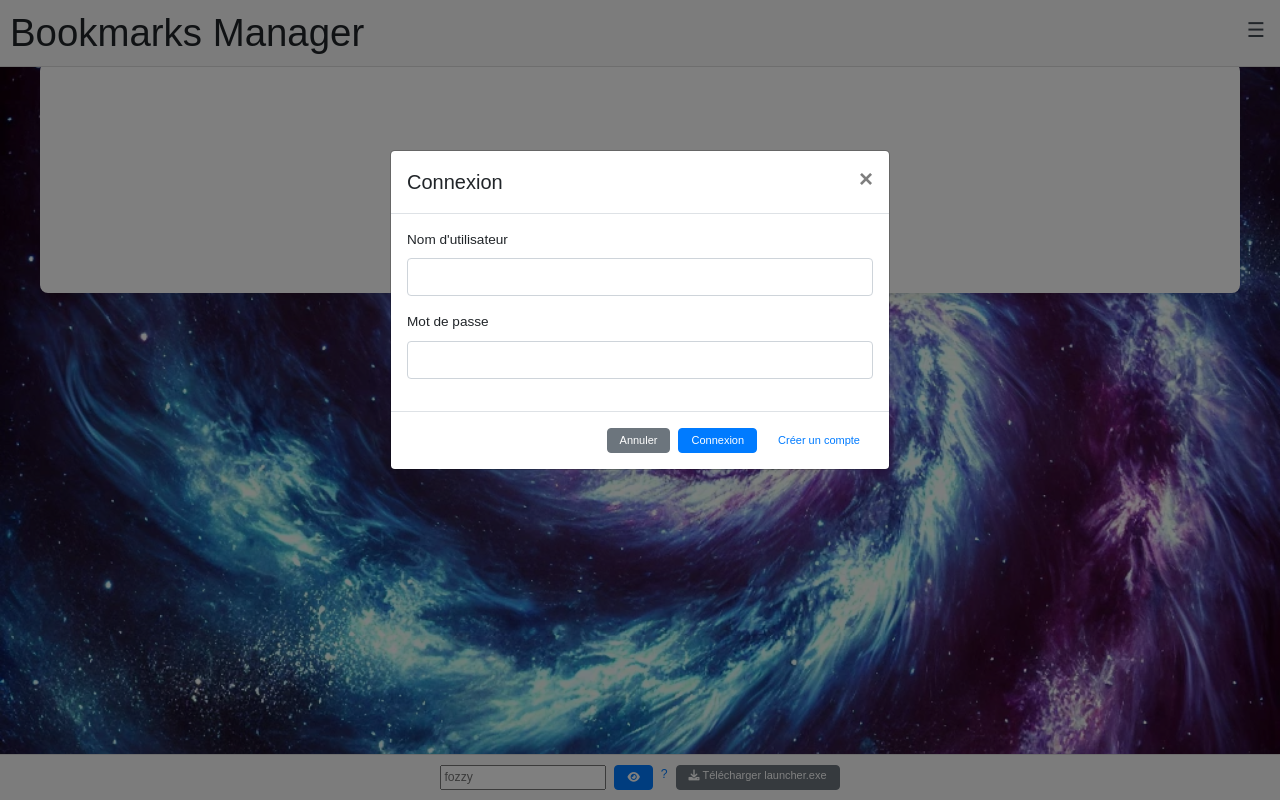
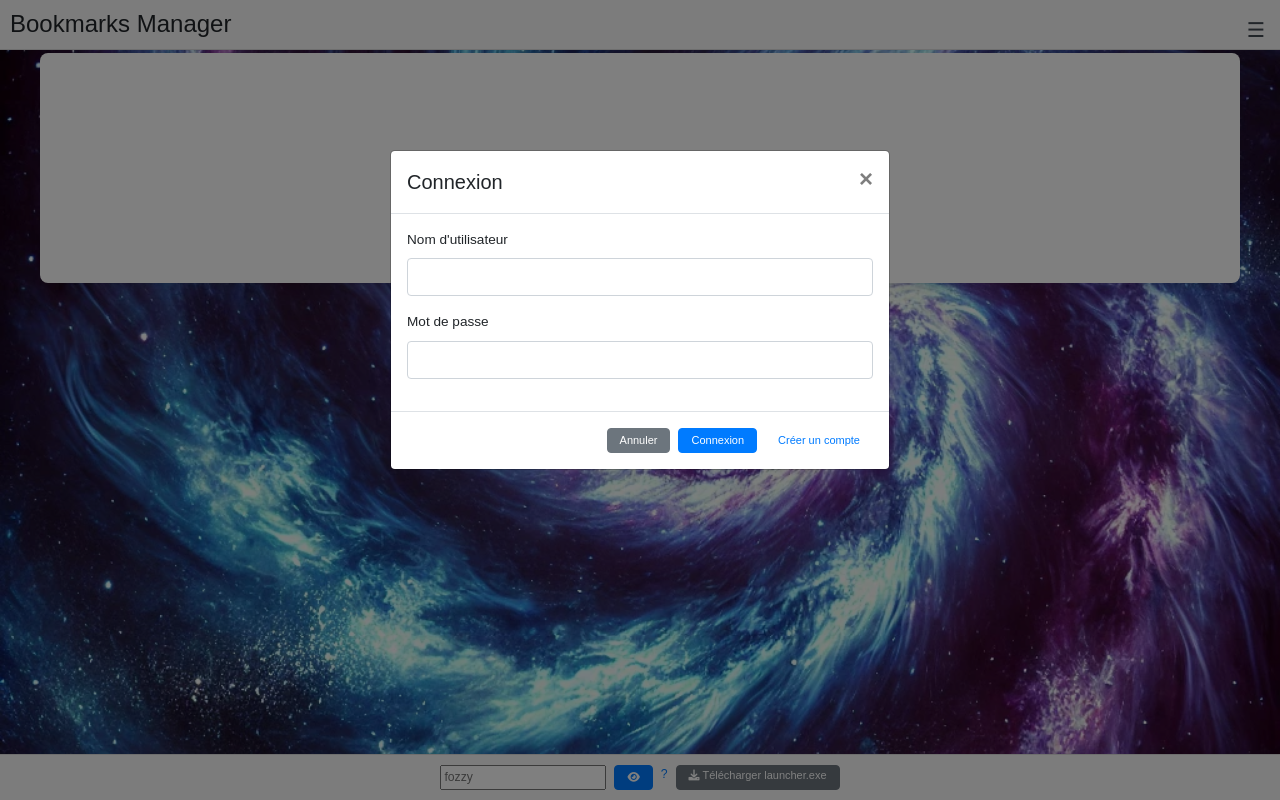
Before and after one commit to IM-Lab-france/launcher, a PHP site: page / in a window 1280 px wide. Run offline with PHP 8.4, Linux system fonts and the light colour scheme; some libraries are stand-ins or nearby versions.

Commit message:
Retouches esthetiques

```diff
--- a/bookmarks.js
+++ b/bookmarks.js
@@ -507,7 +507,7 @@ $(document).ready(function () {
   function adjustSpacerHeight() {
     const favorisBar = document.getElementById("favorisBar");
     const spacer = document.getElementById("spacer");
-    spacer.style.height = `${favorisBar.offsetHeight + 15}px`;
+    spacer.style.height = `${favorisBar.offsetHeight + 5}px`;
   }
 
   renderFavoris(); // Afficher les favoris au chargement
--- a/index.html
+++ b/index.html
@@ -43,7 +43,7 @@
   <!-- Header principal -->
   <header
     style="display: flex; justify-content: space-between; padding: 10px; border-bottom: 1px solid #ddd; align-items: center; background-color: #f9f9f9; position: fixed; top: 0; left: 0; width: 100%; z-index: 1001;">
-    <h1 id="title" style="font-size: clamp(1.5rem, 3vw, 2.5rem); margin: 0;">Bookmarks Manager</h1>
+    <h1 id="title" style="font-size: 1.5rem; margin: 0;">Bookmarks Manager</h1>
     <div style="display: flex; align-items: center; position: relative; right: 26px;">
       <!-- Boutons principaux -->
       <button class="btn btn-primary mr-2 editable" id="new" onclick="openAddSectionModal()">
--- a/styles.css
+++ b/styles.css
@@ -26,7 +26,7 @@ header {
 
 #favorisBar {
   position: fixed;
-  top: 39px;
+  top: 30px;
   left: 0;
   width: 100%;
   background-color: rgba(255, 255, 255, 1);
@@ -168,7 +168,7 @@ header {
 }
 
 .burger-menu {
-  position: absolute;
+  position: fixed;
   top: 15px;
   right: 15px;
   cursor: pointer;
@@ -178,7 +178,7 @@ header {
 
 .burger-menu-content {
   display: none;
-  position: absolute;
+  position: fixed;
   top: 50px;
   right: 15px;
   background-color: #f9f9f9;
```
